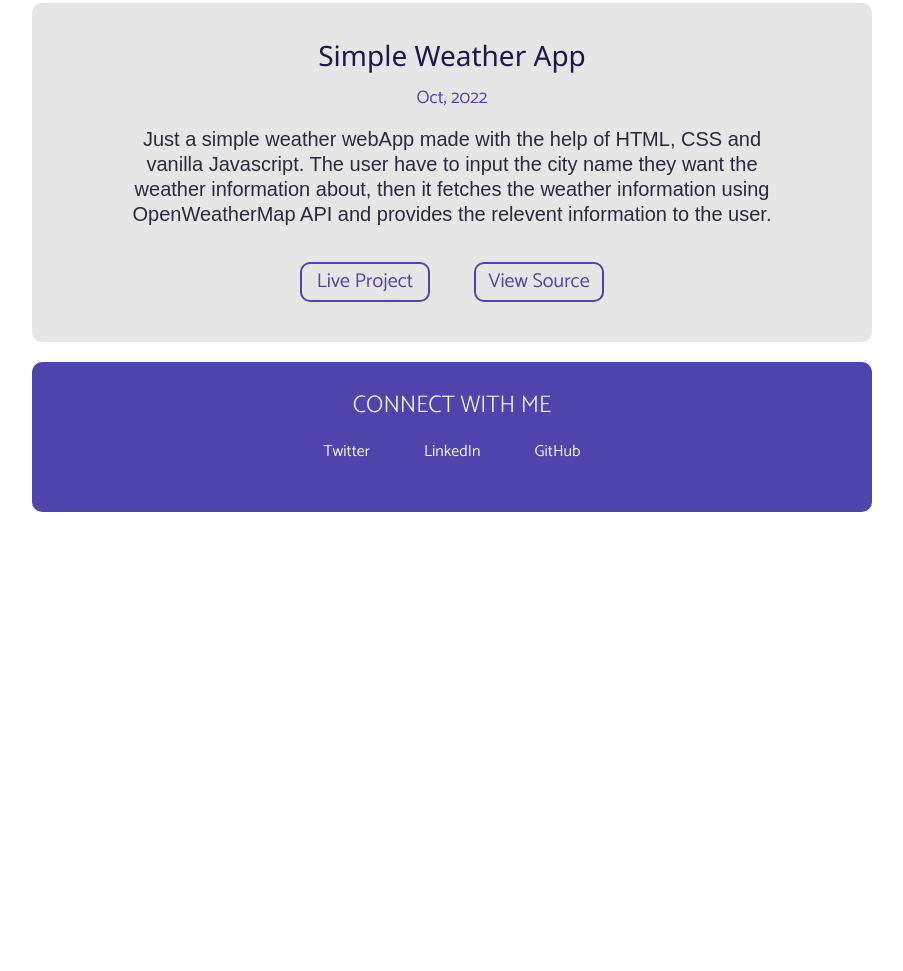
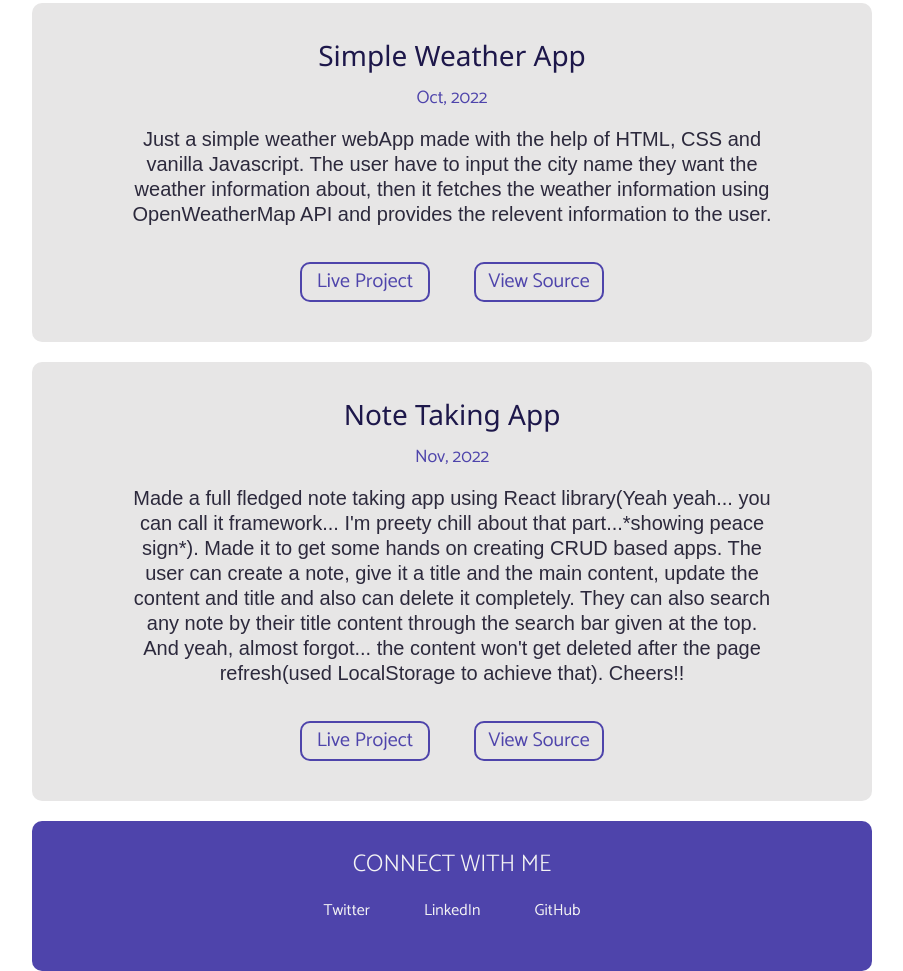
Before and after one commit to Gohan-18/Web-development, a plain HTML site: page Portfolio website/project.html in a window 1280 px wide. Shown: the part 2057-3028 px from the top of the page, without its empty margins (188-1091 px from the left). Before the commit the page ends 2569 px from the top, so only its background shows below. Drawn offline with Linux system fonts and the light colour scheme.

Commit message:
note project added

```diff
--- a/Portfolio website/project.html
+++ b/Portfolio website/project.html
@@ -76,6 +76,14 @@
                 <a href="https://github.com/Gohan-18/Web-development/tree/master/Portfolio%20website/projects/simple-weather" class="button2" target="_blank" rel="noopener noreferrer"><h5>View Source</h5></a>
             </div>
 
+            <div class="index-box3">
+                <a href="https://note-app-prabhat18.netlify.app" target="_blank" rel="noopener noreferrer"><h3>Note Taking App</h3></a>
+                <span>Nov, 2022</span>
+                <p>Made a full fledged note taking app using React library(Yeah yeah... you can call it framework... I'm preety chill about that part...*showing peace sign*). Made it to get some hands on creating CRUD based apps. The user can create a note, give it a title and the main content, update the content and title and also can delete it completely. They can also search any note by their title content through the search bar given at the top. And yeah, almost forgot... the content won't get deleted after the page refresh(used LocalStorage to achieve that). Cheers!!</p>
+                <a href="https://note-app-prabhat18.netlify.app" class="button1" target="_blank" rel="noopener noreferrer"><h5>Live Project</h5></a>
+                <a href="https://github.com/Gohan-18/Note-Taking_App" class="button2" target="_blank" rel="noopener noreferrer"><h5>View Source</h5></a>
+            </div>
+
         </section>
     </main>
 
```
